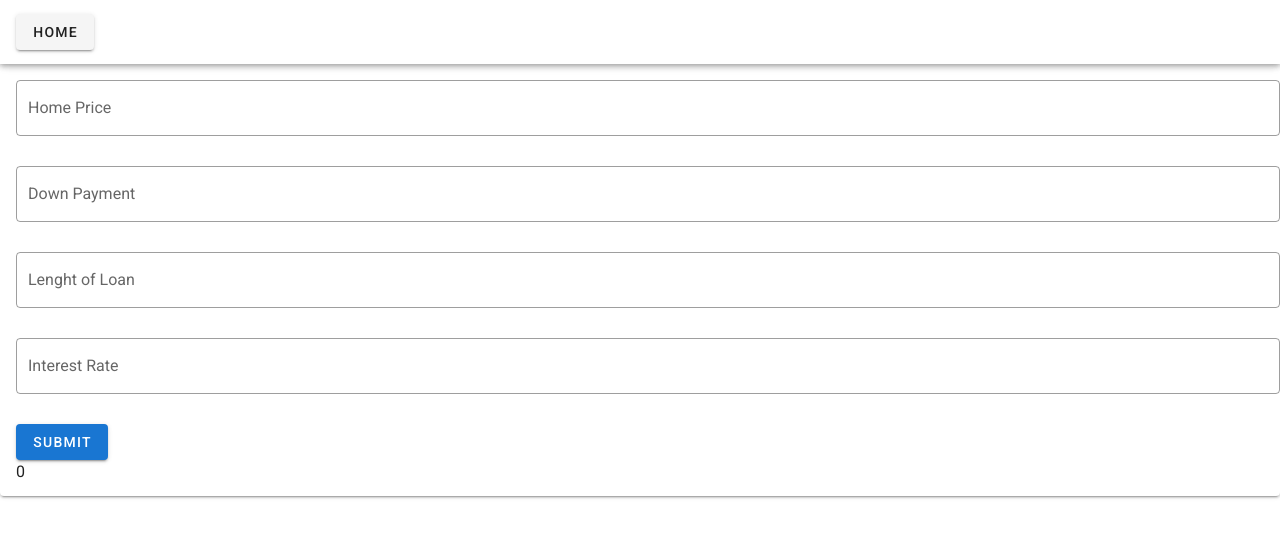
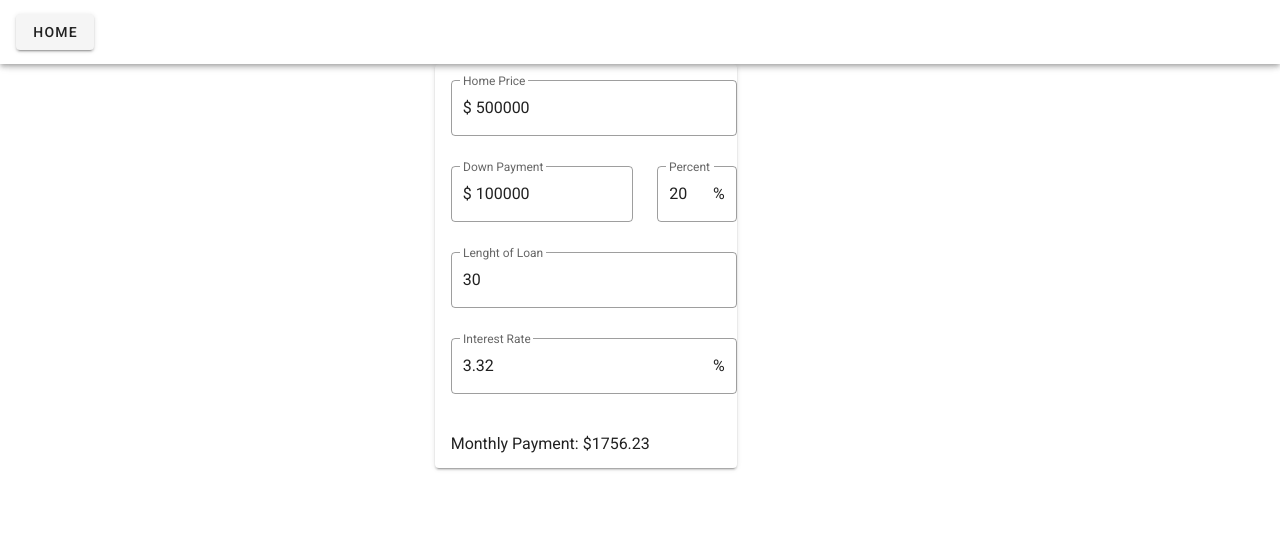
Before and after one commit to iquach/Calculators, a Vue app: page /Mortage in a window 1280 px wide. Shown: the top 538 px of the page. Built offline with nearby package versions, Linux system fonts and the light colour scheme.

Commit message:
made mortage field reactive

```diff
--- a/src/components/Mortage.vue
+++ b/src/components/Mortage.vue
@@ -1,60 +1,95 @@
 <template>
+    <v-row>
+        <v-col cols="4"></v-col>
+        <v-col cols="3">
             <v-card class="pl-4 pt-4">
                 <v-text-field
                     v-model.number="price"
                     label="Home Price"
+                    prefix="$"
                     outlined
                 />
+                <v-row>
+                    <v-col cols="8">
                         <v-text-field
                             v-model.number="down"
                             label="Down Payment"
+                            prefix="$"
                             outlined
-            clearable
                         />
-        <!-- <v-text-field
+                    </v-col>
+                    <v-col>
+                        <v-text-field
                             v-model.number="downPercentage"
-            label=""
-        /> -->
+                            label="Percent"
+                            suffix="%"
+                            outlined
+                        />
+                    </v-col>
+                </v-row>
                 <v-text-field
                     v-model.number="length"
                     label="Lenght of Loan"
                     outlined
-            clearable
                 />
                 <v-text-field
                     v-model.number="interest"
                     label="Interest Rate"
+                    suffix="%"
                     outlined
-            clearable
                 />
-        <v-btn color="primary" @click="calculate">Submit</v-btn>
-        <v-row>
+                <!-- <v-btn color="primary" @click="calculate">Submit</v-btn> -->
+                <v-row class="pt-2">
                     <v-col>
-                {{result}}
+                        Monthly Payment: ${{result}}
                     </v-col>
                 </v-row>
             </v-card>
+        </v-col>
+        <!-- <v-col>
+        </v-col> -->
+    </v-row>
 </template>
 <script>
 export default {
     data() {
         return {
-             price: null,
-             down: null,
-             downPercentage: null,
-             length: null,
-             interest: null,
-             result: 0
+             price: 500000,
+             down: 100000,
+             downPercentage: 20,
+             length: 30,
+             interest: 3.32
+            //  result: 0
         }
     },
     methods:{
-        calculate() {
+        // calculate() {
+        //     let principle = this.price - this.down;
+        //     let monthlyInterest = (this.interest / 100) / 12;
+        //     let totalMonths = this.length * 12;
+        //     let parentPow = Math.pow((1 + monthlyInterest), -totalMonths);
+        //     let top = principle * monthlyInterest;
+        //     let botton = 1 - parentPow;
+        //     this.result = Math.ceil((top / botton) * 100) / 100;
+        // }
+    },
+    watch: {
+        downPercentage: function(val) {
+            this.down = (val / 100) * this.price;
+        }
+        // price: function(val) {
+        //     this.down = (this.downPercentage/ 100) * val;
+        // }
+    },
+    computed: {
+        result: function() {
+            let principle = this.price - this.down;
             let monthlyInterest = (this.interest / 100) / 12;
             let totalMonths = this.length * 12;
             let parentPow = Math.pow((1 + monthlyInterest), -totalMonths);
-            let top = this.price * monthlyInterest;
+            let top = principle * monthlyInterest;
             let botton = 1 - parentPow;
-            this.result = top / botton;
+            return Math.ceil((top / botton) * 100) / 100;
         }
     }
 }
--- a/src/views/Home.vue
+++ b/src/views/Home.vue
@@ -6,13 +6,11 @@
 
 <script>
 // @ is an alias to /src
-// import HelloWorld from '@/components/HelloWorld.vue'
 import Main from '@/components/Main.vue'
 
 export default {
   name: 'Home',
   components: {
-    // HelloWorld
     Main
   }
 }
```
Lines whose indentation alone changed are shown as unchanged.
